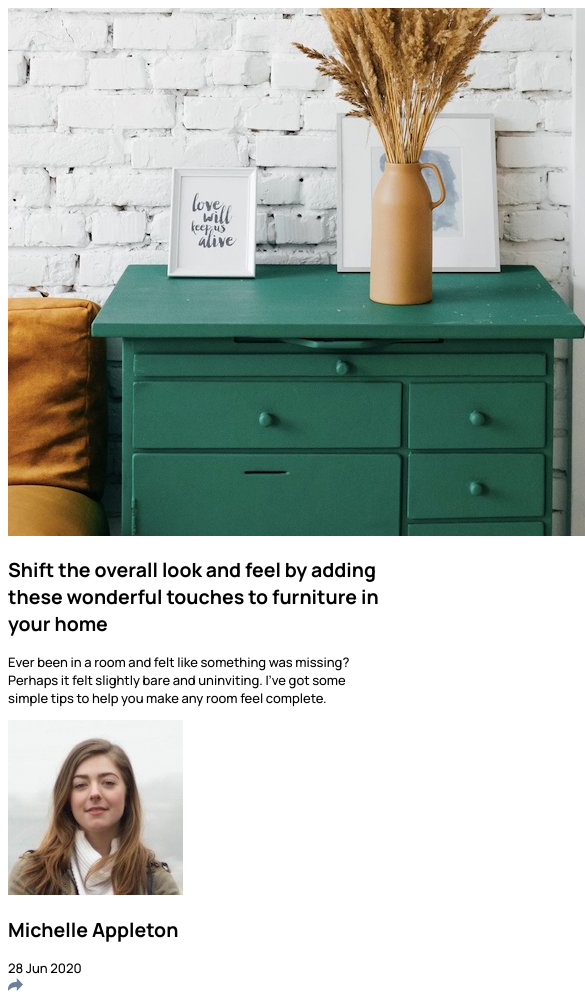
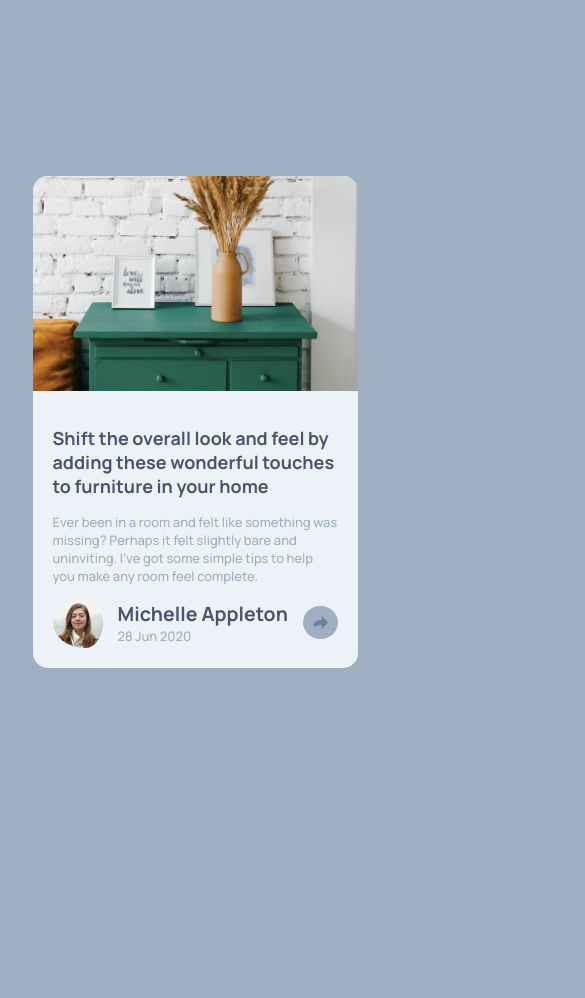
Before and after one commit to lmpko/frontendmentor-article-preview-component-master, a React app: page / in a window 390 px wide. Shown: the top 998 px of the page, 585 px wide, since content can reach past the window. After the commit the page ends 844 px from the top, so only its background shows below. Built offline with nearby package versions, Linux system fonts and the light colour scheme.

Commit message:
card css for mobile done

```diff
--- a/app.css
+++ b/app.css
@@ -8,4 +8,68 @@
 body{
     font-family: 'Manrope', sans-serif;
     font-size: 13px;
+    display: flex;
+    flex-direction: column;
+    min-height: 100vh;
+    justify-content: center;
+    align-items: center;
+    margin: 0;
+    background-color: var(--tertiary-color);
 }
+
+main{
+    width: 20.3125rem;
+    background-color: var(--fouthary-color);
+    border-radius: .9375rem;
+}
+
+.logo{
+    background-image: url("/images/drawers.jpg");
+    height: 215px;
+    background-repeat: no-repeat;
+    background-size: cover;
+    border-radius: .9375rem .9375rem 0 0;
+}
+
+.personal-container{
+    display: flex;
+    flex-direction: row;
+    align-items: center;
+    justify-content: space-between;
+}
+
+.personal{
+    display: flex;
+    align-items: center;
+    color: var(--tertiary-color);
+}
+
+.personal h2{
+    margin: 0;
+    color: var(--primary-color);
+}
+
+.avatar{
+    border-radius: 50%;
+    width: 3.125rem;
+    padding: 0 .9375rem 0 0;
+}
+
+.share-icon{
+    background-color: var(--tertiary-color);
+    border-radius: 50%;
+    padding: .625rem;
+}
+
+.content-section{
+    padding: 1.25rem;
+}
+
+.overview h1{
+    font-size: 18px;
+    color: var(--primary-color);
+}
+
+.overview p {
+    color: var(--tertiary-color);
+}
--- a/src/CardComponent.js
+++ b/src/CardComponent.js
@@ -1,13 +1,14 @@
 import React from 'react'
-import cardIMG from "/images/drawers.jpg"
 import avatar from "/images/avatar-michelle.jpg"
 import shareIcon from "/images/icon-share.svg"
 
 const CardComponent = () => {
   return (
     <>
-        <img src={cardIMG} alt="card-img"/>
-        <section>
+        <div className='logo'>
+
+        </div>
+        <section className='content-section'>
             <div className='overview'>
                 <h1> Shift the overall look and feel by adding these wonderful
                     touches to furniture in your home
@@ -18,13 +19,15 @@ const CardComponent = () => {
                     to help you make any room feel complete.
                 </p>
             </div>
-            <div className='personal'>
-                <img src={avatar} alt="avatar" />
-                <div>
-                    <h2>Michelle Appleton</h2>
-                    <span>28 Jun 2020</span>
+            <div className='personal-container'>
+                <div className='personal'>
+                    <img src={avatar} alt="avatar" className='avatar'/>
+                    <div>
+                        <h2>Michelle Appleton</h2>
+                        <span>28 Jun 2020</span>
+                    </div>
                 </div>
-                <img src={shareIcon} alt="Share"/>
+                <img src={shareIcon} alt="Share" className='share-icon'/>
             </div>
         </section>
     </>
```
